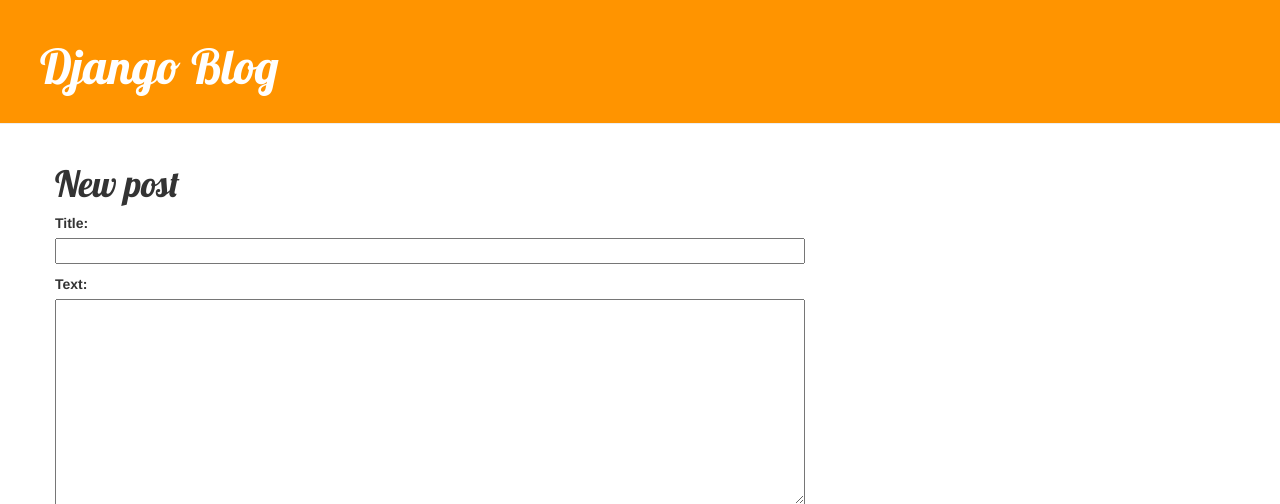
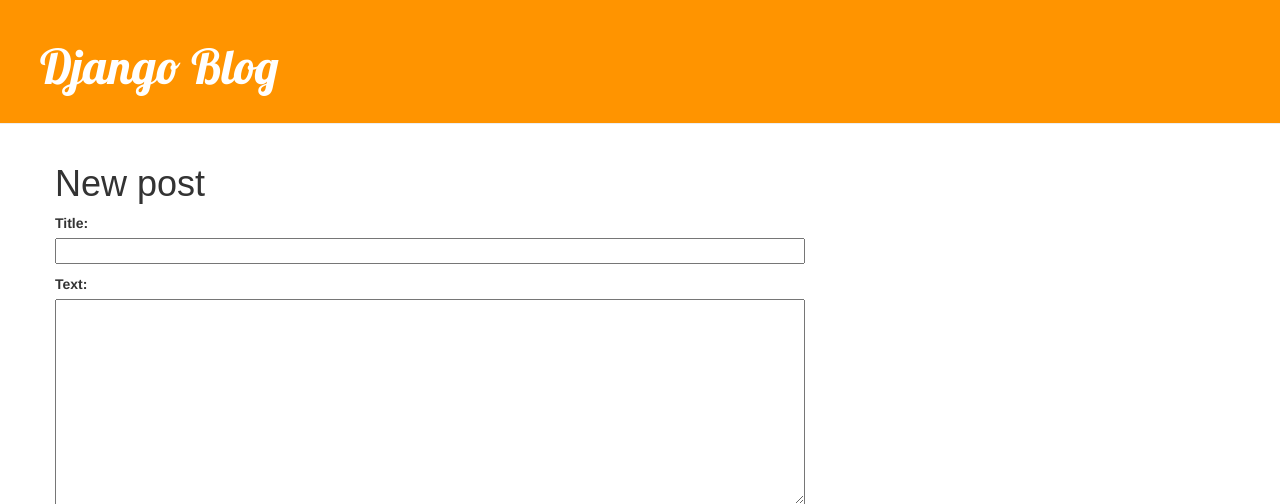
Before and after one commit to wertbp/my-first-blog, a Django app: page /post/new/ in a window 1280 px wide. Shown: the top 504 px of the page. Run offline with Django 3.2, Linux system fonts and the light colour scheme; some libraries are stand-ins or nearby versions.

Commit message:
Added view and template for detailed blog post as well as CSS for the site.

```diff
--- a/blog/static/css/blog.css
+++ b/blog/static/css/blog.css
@@ -15,6 +15,7 @@
     color: #ffffff;
     font-size: 36pt;
     text-decoration: none;
+	font-family: 'Lobster', cursive;
 }
 
 .content {
@@ -22,7 +23,7 @@
 }
 
 h1, h2, h3, h4 {
-    font-family: 'Lobster', cursive;
+    font-family: 'Arial', cursive;
 }
 
 .date {
```
